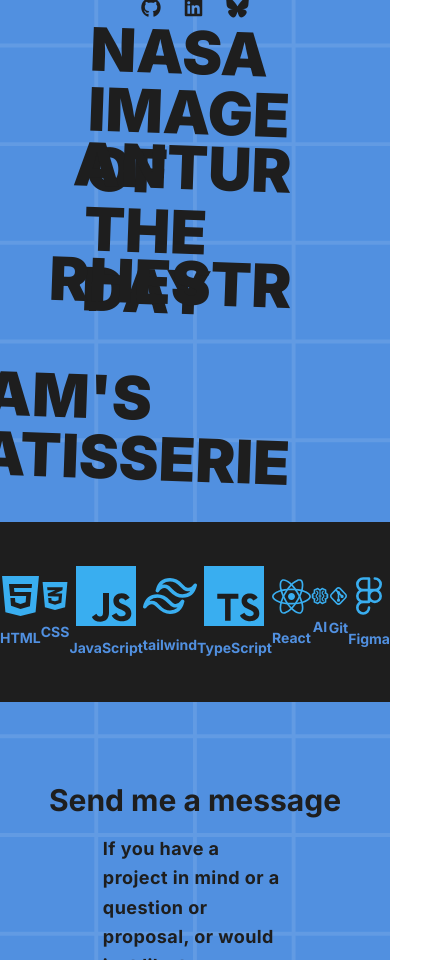
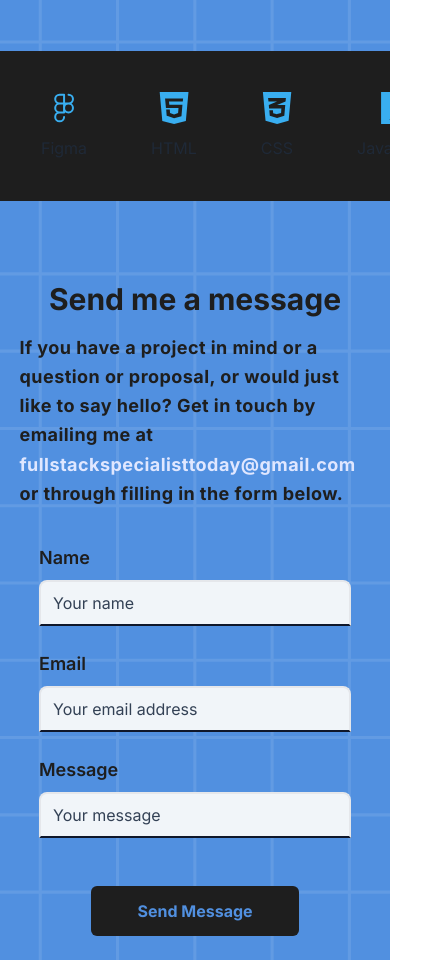
Before and after one commit to MP421/portfolio, a React (Vite) app: page / in a window 390 px wide. Shown: the part 1040-2000 px from the top of the page, 439 px wide, since content can reach past the window. Built offline with nearby package versions, Linux system fonts and the light colour scheme; a web font is replaced by a local one.

Commit message:
- Adjusted styling to accommodate for improved responsiveness across a variety of devices for -- Home Page -- NASA Picture of the Day
- Added infinite scrolling animation to banner
component for home page

```diff
--- a/src/components/home-page/Banner.jsx
+++ b/src/components/home-page/Banner.jsx
@@ -1,4 +1,4 @@
-import React from 'react'
+import React from 'react';
 import html_icon from '../../assets/home-page/html.svg';
 import css_icon from '../../assets/home-page/css.svg';
 import javascript_icon from '../../assets/home-page/javascript.svg';
@@ -10,46 +10,30 @@ import git_icon from '../../assets/home-page/git.svg';
 import figma_icon from '../../assets/home-page/figma.svg';
 
 const Banner = () => {
+  const items = [
+    { icon: html_icon, label: 'HTML' },
+    { icon: css_icon, label: 'CSS' },
+    { icon: javascript_icon, label: 'JavaScript' },
+    { icon: tailwind_icon, label: 'Tailwind' },
+    { icon: typescript_icon, label: 'TypeScript' },
+    { icon: react_icon, label: 'React' },
+    { icon: ai_icon, label: 'AI' },
+    { icon: git_icon, label: 'Git' },
+    { icon: figma_icon, label: 'Figma' },
+  ];
+
   return (
-    <ul className="flex items-center justify-evenly bg-[#1E1E1E] text-[#5190e0] h-[180px] font-bold">
-      <li className="flex flex-col items-center text-sm">
-        <img src={ html_icon } alt="" className="mb-3" />
-        HTML
-      </li>
-      <li className="flex flex-col items-center text-sm">
-        <img src={ css_icon } alt="" className="mb-3" />
-        CSS
-      </li>
-      <li className="flex flex-col items-center text-sm">
-        <img src={ javascript_icon } alt="" className="mb-3" />
-        JavaScript
-      </li>
-      <li className="flex flex-col items-center text-sm">
-        <img src={ tailwind_icon } alt="" className="mb-3" />
-        tailwind
-      </li>
-      <li className="flex flex-col items-center text-sm">
-        <img src={ typescript_icon } alt="" className="mb-3" />
-        TypeScript
-      </li>
-      <li className="flex flex-col items-center text-sm">
-        <img src={ react_icon } alt="" className="mb-3" />
-        React
-      </li>
-      <li className="flex flex-col items-center text-sm">
-        <img src={ ai_icon } alt="" className="mb-3" />
-        AI
-      </li>
-      <li className="flex flex-col items-center text-sm">
-        <img src={ git_icon } alt="" className="mb-3" />
-        Git
-      </li>
-      <li className="flex flex-col items-center text-sm">
-        <img src={ figma_icon } alt="" className="mb-3" />
-        Figma
-      </li>
-    </ul>
-  )
-}
+    <div className="overflow-hidden bg-[#1E1E1E] h-[150px]">
+      <div className="animate-scroll h-full flex items-center justify-center">
+        {[...items, ...items].map((item, index) => (
+          <li key={index} className="flex flex-col items-center text-md mx-8 whitespace-nowrap">
+            <img src={item.icon} alt={item.label} className="mb-3 h-[32px] object-cover object-center" />
+            {item.label}
+          </li>
+        ))}
+      </div>
+    </div>
+  );
+};
 
-export default Banner
+export default Banner;
--- a/src/components/home-page/Contact.jsx
+++ b/src/components/home-page/Contact.jsx
@@ -38,27 +38,27 @@ const Contact = () => {
     }
   } catch (error) {
     console.error('Error occurred during fetch:', error);
-    alert('Failed to send email.');
+    alert('Error occurred during fetch:', error);
   }
   };
 
   return (
     <>
-      <section className="flex flex-col justify-center mt-20 w-[90%] mx-auto text-[#1E1E1E]" id="contact">
+      <section className="flex flex-col justify-center mt-20 w-full mx-auto text-[#1E1E1E] md:w-[90%]" id="contact">
         <h3 className="text-center text-3xl font-bold">Send me a message</h3>
-        <p className="w-[52.5%] mx-auto my-4 text-lg font-bold tracking-wide leading-relaxed">
+        <p className="w-[90%] mx-auto my-4 text-lg font-bold tracking-wide leading-relaxed md:w-[60%]">
           If you have a project in mind or a question or proposal, or would just like to say
           hello? Get in touch by emailing me at <span class="text-indigo-100 hover:underline">
           fullstackspecialisttoday@gmail.com</span> or through filling in the form below.
         </p>
-        <form onSubmit={handleSubmit} className="flex flex-col mx-auto my-6 gap-2 w-1/3 leading-relaxed">
-          <label>Name</label>
-          <input type="text" name="name" value={formData.name} onChange={handleChange} required className="border-2 border-b-slate-900 p-2 pl-3 bg-slate-100 rounded-t-lg placeholder:text-slate-700" placeholder='Your name' />
-          <label>Email</label>
-          <input type="email" name="email" value={formData.email} onChange={handleChange} required className="border-2 border-b-slate-900 p-2 pl-3 bg-slate-100 rounded-t-lg placeholder:text-slate-700" placeholder='Your email address' />
-          <label>Message</label>
-          <input type="text" name="message" value={formData.message} onChange={handleChange} required className="border-2 border-b-slate-900 p-2 pl-3 bg-slate-100 rounded-t-lg placeholder:text-slate-700" placeholder='Your message' />
-          <button type="submit" className="rounded-md bg-[#1E1E1E] text-[#5190e0] w-1/2 mx-auto mt-6 py-3 font-bold hover:text-white duration-100">Send Message</button>
+        <form onSubmit={handleSubmit} className="flex flex-col mx-auto my-5 w-[80%] leading-relaxed md:w-1/2">
+          <label className="text-lg font-semibold mb-2">Name</label>
+          <input type="text" name="name" value={formData.name} onChange={handleChange} required className="mb-6 border-2 border-b-slate-900 p-2 pl-3 bg-slate-100 rounded-t-lg placeholder:text-slate-700" placeholder='Your name' />
+          <label className="text-lg font-semibold mb-2">Email</label>
+          <input type="email" name="email" value={formData.email} onChange={handleChange} required className="mb-6 border-2 border-b-slate-900 p-2 pl-3 bg-slate-100 rounded-t-lg placeholder:text-slate-700" placeholder='Your email address' />
+          <label className="text-lg font-semibold mb-2">Message</label>
+          <input type="text" name="message" value={formData.message} onChange={handleChange} required className=" mb-6 border-2 border-b-slate-900 p-2 pl-3 bg-slate-100 rounded-t-lg placeholder:text-slate-700" placeholder='Your message' />
+          <button type="submit" className="rounded-md bg-[#1E1E1E] text-[#5190e0] w-2/3 mx-auto mt-6 py-3 font-bold hover:text-white duration-100 md:w-1/2">Send Message</button>
         </form>
       </section>
     </>
--- a/src/components/home-page/Hero.jsx
+++ b/src/components/home-page/Hero.jsx
@@ -4,7 +4,7 @@ import Navlist from './Navlist'
 
 const Header = () => {
   return (
-    <header className="flex flex-col items-center justify-between w-[90%] mx-auto pt-20 mb-20 font-sansinter text-[#1E1E1E] md:flex-row">
+    <header className="flex flex-col items-center justify-between w-full mx-auto pt-8 mb-20 font-sansinter text-[#1E1E1E] md:flex-row md:w-[90%] md:pt-20">
       <Bio />
       <Navlist />
     </header>
--- a/src/components/home-page/Navlist.jsx
+++ b/src/components/home-page/Navlist.jsx
@@ -3,23 +3,23 @@ import { Link } from 'react-router-dom'
 
 const Navlist = () => {
   return (
-    <ul className="w-[55%] flex flex-col items-end gap-10 text-6xl font-black">
-      <li className="h-[75px] rotate-2 hover:rotate-0 hover:text-7xl hover:underline duration-100">
+    <ul className="w-[90dvw] flex flex-col text-center gap-2 text-4xl font-black mt-12 mb-2 md:w-[55%] md:text-end md:text-6xl md:mb-0 md:mt-0 md:gap-20">
+      <li className="h-[75px] rotate-0 duration-100 hover:rotate-0 hover:text-4xl hover:underline md:rotate-2 md:hover:text-7xl">
         <Link to='/apod'>NASA IMAGE OF THE DAY</Link>
       </li>
-      <li className="h-[75px] rotate-2 hover:rotate-0 hover:text-7xl hover:underline duration-100">
+      <li className="h-[75px] rotate-0 duration-100 hover:rotate-0 hover:text-4xl hover:underline md:rotate-2 md:hover:text-7xl">
         <Link to='/antur'>ANTUR</Link>
       </li>
-      {/* <li className="h-[75px] rotate-2 hover:rotate-0 hover:text-7xl hover:underline duration-100">
+      {/* <li className="h-[75px] rotate-0 duration-100 hover:rotate-0 hover:text-4xl hover:underline md:rotate-2 md:hover:text-7xl">
         <Link to='/aisummariser'>AI SUMMARISER</Link>
       </li> */}
-      <li className="h-[75px] rotate-2 hover:rotate-0 hover:text-7xl hover:underline duration-100">
+      <li className="h-[75px] rotate-0 duration-100 hover:rotate-0 hover:text-4xl hover:underline md:rotate-2 md:hover:text-7xl">
         <Link to='/rhestr'>RHESTR</Link>
       </li>
-      {/* <li className="h-[75px] rotate-2 hover:rotate-0 hover:text-7xl hover:underline duration-100">
+      {/* <li className="h-[75px] rotate-0 duration-100 hover:rotate-0 hover:text-4xl hover:underline md:rotate-2 md:hover:text-7xl">
         <a href="https://socittome.net">SOC IT TO ME</a>
       </li> */}
-      <li className="h-[75px] rotate-2 hover:rotate-0 hover:text-7xl hover:underline duration-100">
+      <li className="h-[75px] rotate-0 duration-100 hover:rotate-0 hover:text-4xl hover:underline md:rotate-2 md:hover:text-7xl">
         <Link to='/samspatisseries'>SAM'S PATISSERIE</Link>
       </li>
     </ul>
--- a/src/components/rhestr/Pricing.jsx
+++ b/src/components/rhestr/Pricing.jsx
@@ -3,8 +3,8 @@ import React from 'react'
 const Pricing = () => {
   return (
     <section className="flex flex-col items-center justify-center gap-12 w-[80%] h-[950px] mx-auto" id="pricing">
-      <p class="text-3xl font-bold">Our pricing plans</p>
-      <p class="text-lg text-center font-medium">
+      <p className="text-3xl font-bold">Our pricing plans</p>
+      <p className="text-lg text-center font-medium">
         We offer flexibility for our users because we know
         <br />
         your needs are dynamic and ever changing
--- a/src/components/rhestr/Testimonial.jsx
+++ b/src/components/rhestr/Testimonial.jsx
@@ -6,8 +6,8 @@ import hugo_williams from '../../assets/rhestr/img/hugowilliams.jpg'
 const Testimonial = () => {
   return (
     <section className="flex flex-col items-center gap-10 w-[80%] h-[725px] mx-auto" id="users">
-      <p class="text-3xl font-bold">What Our Users Say</p>
-      <p class="text-lg text-center font-medium">Don't just take our word for it. Take theirs.</p>
+      <p className="text-3xl font-bold">What Our Users Say</p>
+      <p className="text-lg text-center font-medium">Don't just take our word for it. Take theirs.</p>
       <div className="flex items-center justify-between gap-8 mt-16">
         <div className="w-1/3 h-[475px] bg-slate-50 border-2 border-indigo-950 shadow-lg rounded-xl">
           <img src={ evan_jones } alt="" className="mx-auto h-28 w-28 object-cover rounded-full border-2 border-indigo-950 -mt-[60px]" />
--- a/src/main.jsx
+++ b/src/main.jsx
@@ -4,10 +4,10 @@ import App from './App.jsx'
 import './index.css'
 import { inject } from '@vercel/analytics';
 
+inject();
+
 ReactDOM.createRoot(document.getElementById('root')).render(
   <React.StrictMode>
     <App />
   </React.StrictMode>,
 )
-
-inject();
--- a/tailwind.config.js
+++ b/tailwind.config.js
@@ -14,6 +14,15 @@ export default {
         sansfrancoisone: ['Francois One', 'sans-serif'],
         serifalexbrush: ['Alex Brush', 'cursive'],
       },
+      keyframes: {
+        scroll: {
+          '0%': { transform: 'translateX(0)' },
+          '100%': { transform: 'translateX(-100%)' },
+        }
+      },
+      animation: {
+        scroll: 'scroll 30s linear infinite',
+      }
     },
   },
   plugins: [
```
Also changed, not shown: src/components/apod/App.jsx (+11 -8 lines), src/components/home-page/Bio.jsx (+5 -6 lines), src/components/rhestr/Install.jsx (+13 -13 lines), 7 other files (tests, documents, lock files or other folders).
